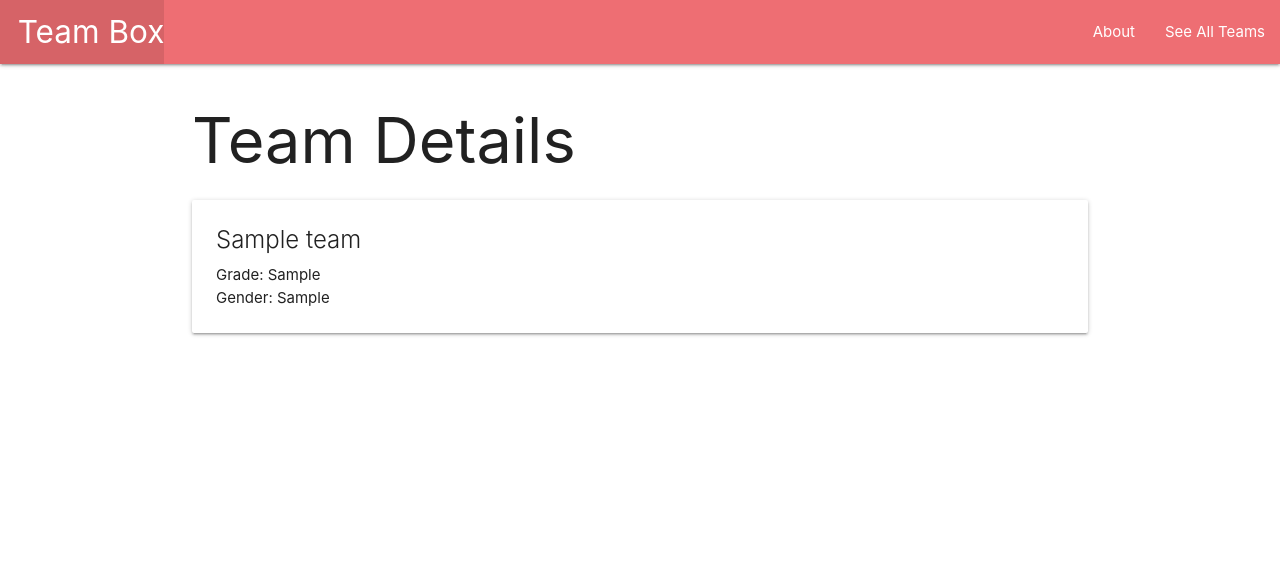
After one commit to codenerd21/teambox, a Django app: page /teams/1/ in a window 1280 px wide. The commit adds this page. Shown: the top 573 px of the page. Run offline with Django 3.2, Linux system fonts and the light colour scheme; tables that the repository leaves empty hold one stand-in row (values such as "Sample post").

Commit message:
adds detail template and modifies detail views

```diff
--- /dev/null
+++ b/teambox/main_app/templates/teams/detail.html
@@ -0,0 +1,14 @@
+{% extends 'base.html' %}
+{% block content %}
+
+<h1>Team Details</h1>
+
+<div class="card">
+  <div class="card-content">
+    <span class="card-title">{{ team.name }}</span>
+    <p>Grade: {{ team.grade }}</p>
+    <p>Gender: {{ team.gender }}</p>
+  </div>
+</div>
+
+{% endblock %}
--- a/teambox/main_app/templates/teams/index.html
+++ b/teambox/main_app/templates/teams/index.html
@@ -4,7 +4,7 @@
 <h1>List of Teams</h1>
 
 {% for team in teams %}
-  <a href="/teams/{{ team.id }}">
+  <a href="{% url 'detail' team.id %}">
     <div class="card">
       <div class="card-content">
         <span class="card-title">{{ team.name }}</span>
--- a/teambox/main_app/views.py
+++ b/teambox/main_app/views.py
@@ -11,3 +11,7 @@ def about(request):
 def teams_index(request):
   teams = Team.objects.all()
   return render(request, 'teams/index.html', {'teams': teams})
+
+def teams_detail(request, team_id):
+  team = Team.objects.get(id=team_id)
+  return render(request, 'teams/detail.html', {'team': team})
```
